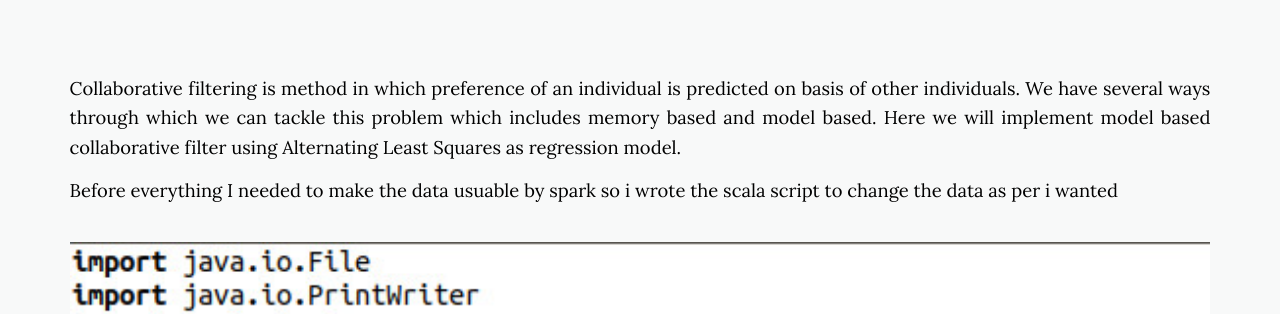
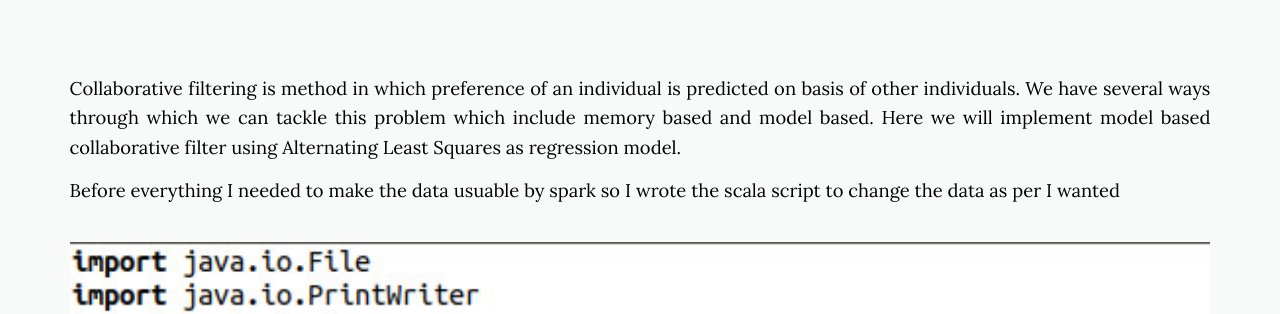
Before and after one commit to daftengineer/daftengineer.github.io, a Jekyll site: the page built from _posts/2018-09-06-collaborative-filtering.markdown, in a window 1280 px wide and 1400 px high, scrolled down 477 px. Shown: the part 184-498 px from the top of the window. Built offline with Jekyll 4.4.1, drawn with Linux system fonts in a browser that asks for light colours; nearby versions of some CDN libraries; some of the changed text lies outside the part shown.

Commit message:
Update 2018-09-06-collaborative-filtering.markdown

```diff
--- a/_posts/2018-09-06-collaborative-filtering.markdown
+++ b/_posts/2018-09-06-collaborative-filtering.markdown
@@ -8,12 +8,12 @@
 ---
 
 <div style="color:black;"><p></p>
-  <p style="text-align:justify;">Collaborative filtering is method in which preference of an individual is predicted on basis of other individuals. We have several ways through which we can tackle this problem which includes memory based and model based. Here we will implement model based collaborative filter using Alternating Least Squares as regression model. </p>
-  <p style="text-align:justify;">Before everything I needed to make the data usuable by spark so i wrote the scala script to change the data as per i wanted</p>
+  <p style="text-align:justify;">Collaborative filtering is method in which preference of an individual is predicted on basis of other individuals. We have several ways through which we can tackle this problem which include memory based and model based. Here we will implement model based collaborative filter using Alternating Least Squares as regression model. </p>
+  <p style="text-align:justify;">Before everything I needed to make the data usuable by spark so I wrote the scala script to change the data as per I wanted</p>
   <img src="https://daftengineer.github.io/media_assets/ml5p0.jpg" />
-  <p style="text-align:justify;">In this project, I have considered grid of parameters which includes regularization parameter and number of iteration and using that we will be able to compute ALS and Predict the user rating.</p>
+  <p style="text-align:justify;">In this project, I have considered grid of parameters which include regularization parameter and number of iteration. Using that we will be able to compute ALS and Predict the user rating.</p>
 <img src="https://daftengineer.github.io/media_assets/ml5p2.jpg" />
-  <p style="text-align:justify;">Using this model, we can recommend movies to every user(model is with number of iteration 10 and regularization parameter 0.05). Which will look like below:</p>
+  <p style="text-align:justify;">Using this model, we can recommend movies to every user (model has number of iteration 10 and regularization parameter 0.05). Which will look like below:</p>
 <img src="https://daftengineer.github.io/media_assets/ml5p1.jpg" />
   <p style="text-align:justify;">And We can also see the Root mean square error of each model and use as per needs be. Here all models are good and variance is also close so any of the model can be used.</p>
 <img src="https://daftengineer.github.io/media_assets/ml5p3.jpg" />
```
